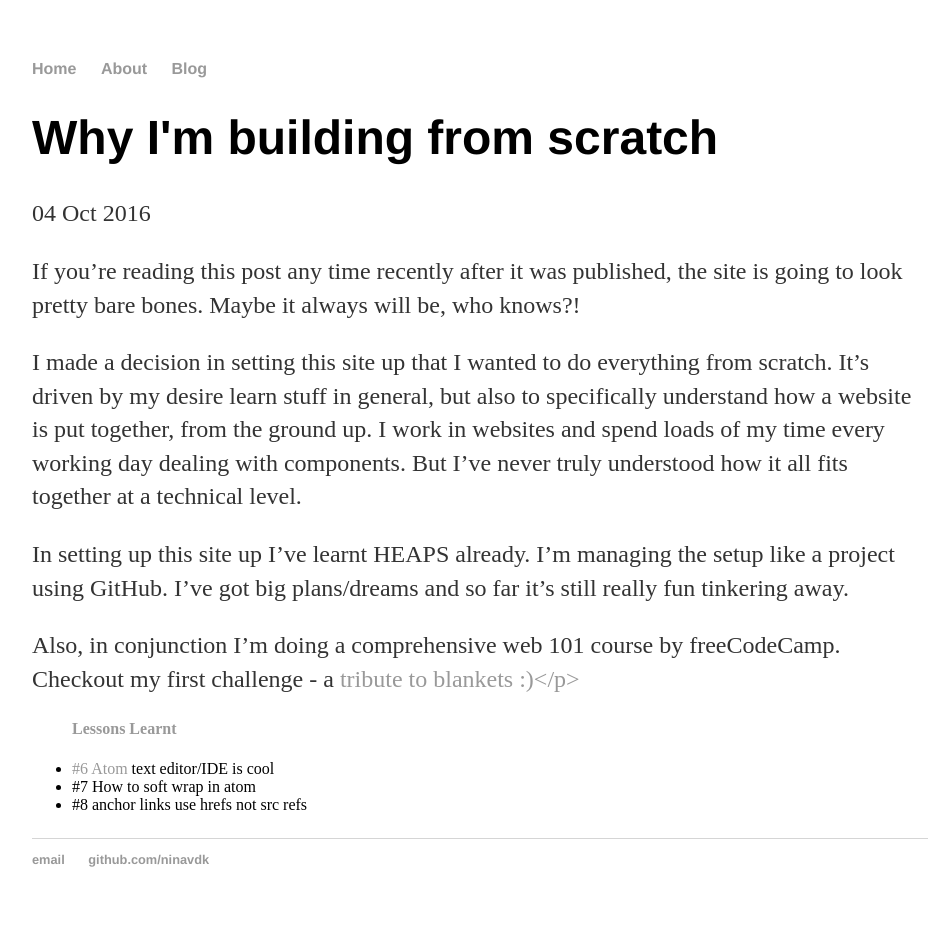
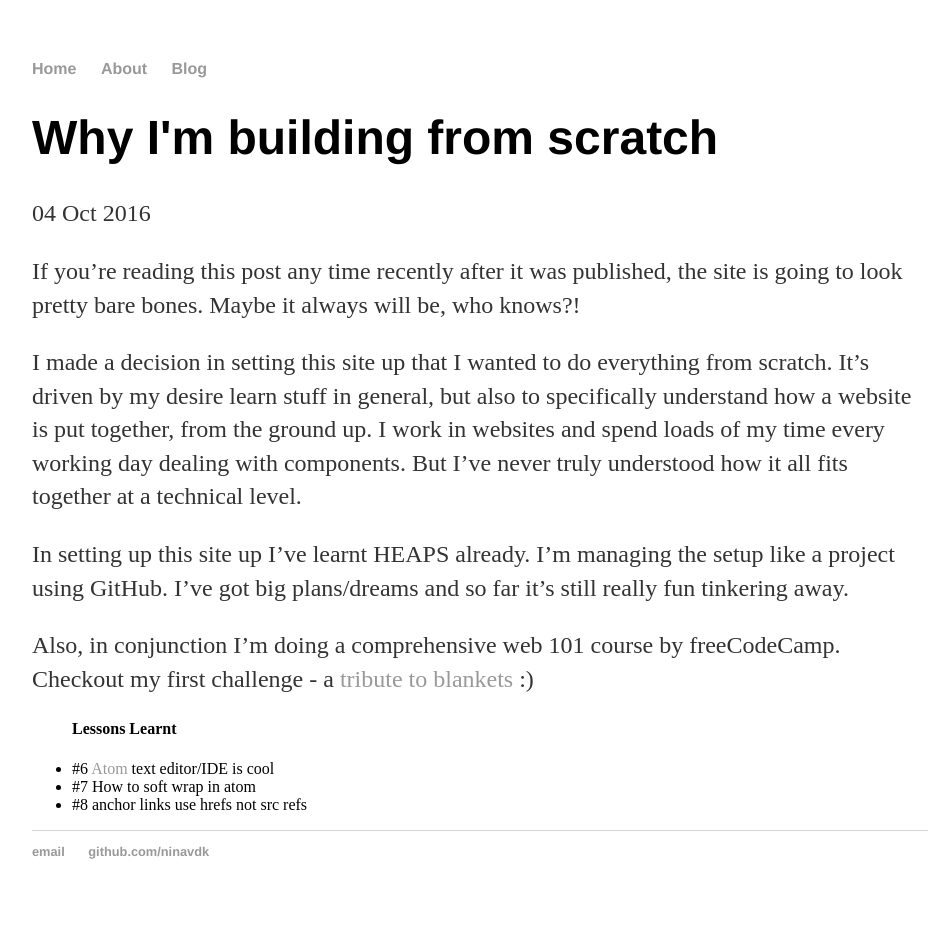
Before and after one commit to Ninavdk/ninavdk.github.io, a Jekyll site: the page built from _posts/2016-10-04-why-im-building-from-scratch.md, in a window 1280 px wide. Shown: the whole page, without its empty margins (160-1102 px from the left). Built offline with Jekyll 4.4.1, drawn with Linux system fonts in a browser that asks for light colours.

Commit message:
paragraph tag update

```diff
--- a/_posts/2016-10-04-why-im-building-from-scratch.md
+++ b/_posts/2016-10-04-why-im-building-from-scratch.md
@@ -7,7 +7,7 @@ date: 2016-10-04
 <p>If you’re reading this post any time recently after it was published, the site is going to look pretty bare bones. Maybe it always will be, who knows?!</p>
 <p>I made a decision in setting this site up that I wanted to do everything from scratch. It’s driven by my desire learn stuff in general, but also to specifically understand how a website is put together, from the ground up. I work in websites and spend loads of my time every working day dealing with components. But I’ve never truly understood how it all fits together at a technical level.</p>
 <p>In setting up this site up I’ve learnt HEAPS already. I’m managing the setup like a project using GitHub. I’ve got big plans/dreams and so far it’s still really fun tinkering away.</p>
-<p>Also, in conjunction I’m doing a comprehensive web 101 course by freeCodeCamp. Checkout my first challenge - a <a href="https://codepen.io/ninavdk/pen/KgqWBN">tribute to blankets<a> :)</p>
+<p>Also, in conjunction I’m doing a comprehensive web 101 course by freeCodeCamp. Checkout my first challenge - a <a href="https://codepen.io/ninavdk/pen/KgqWBN">tribute to blankets</a> :) </p>
 
 <ul>
   <h4>Lessons Learnt</h4>
```
